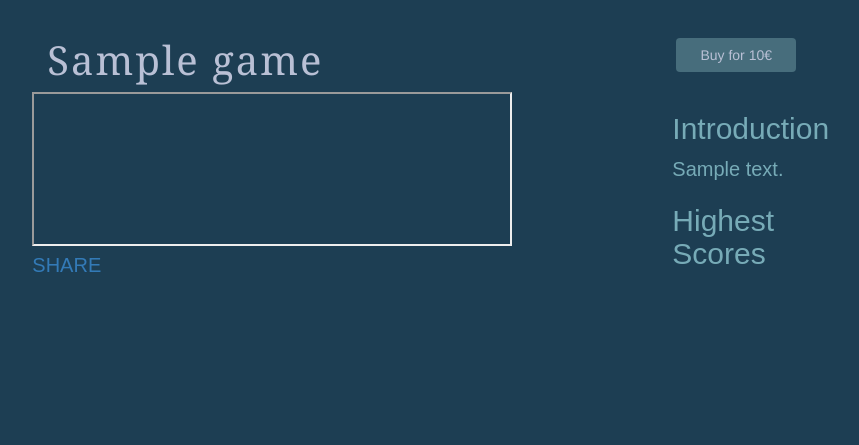
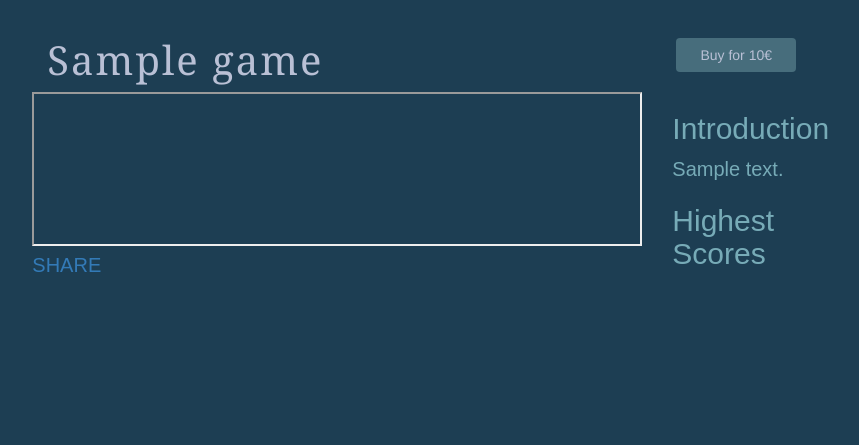
Before and after one commit to hongkuancn/game-store, a Django app: page /detail/1 in a window 1280 px wide. Shown: the part 50-495 px from the top of the page, without its empty margins (196-1055 px from the left). Run offline with Django 3.2, Linux system fonts and the light colour scheme; tables that the repository leaves empty hold one stand-in row (values such as "Sample post"); some libraries are stand-ins or nearby versions.

Commit message:
fix iframe display bug

```diff
--- a/games/static/css/gaming_layout.css
+++ b/games/static/css/gaming_layout.css
@@ -1,5 +1,6 @@
 iframe{
-    width: 60vmin;
+    width: 100%;
+    height: 100%;
 }
 .title>h1{
     font-size: 40px;
--- a/games/templates/games/gaming.html
+++ b/games/templates/games/gaming.html
@@ -70,8 +70,11 @@
             console.log(JSON.stringify(evt.data));
             switch(evt.data.messageType) {
                 case "SETTING":
-                    iframe.style.width = evt.data.options.width+"px";
-                    iframe.style.height = evt.data.options.height+"px";
+                    if ( iframe.offsetWidth > evt.data.options.width)
+                    {
+                        iframe.style.width = evt.data.options.width+"px";
+                        iframe.style.height = evt.data.options.height+"px";
+                    }
                     break;
                 case "ERROR":
                     alert(evt.data.info);
```
